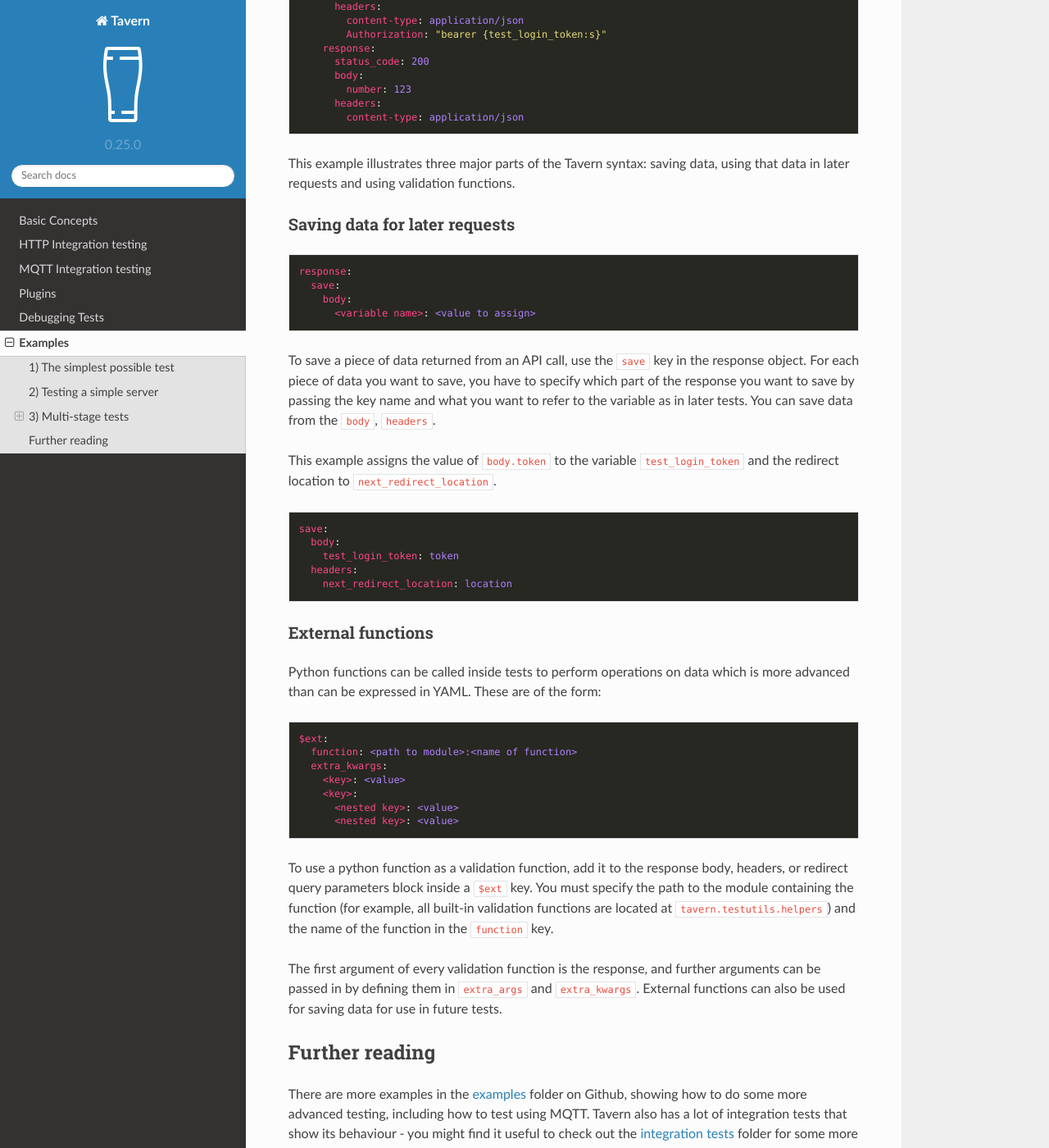
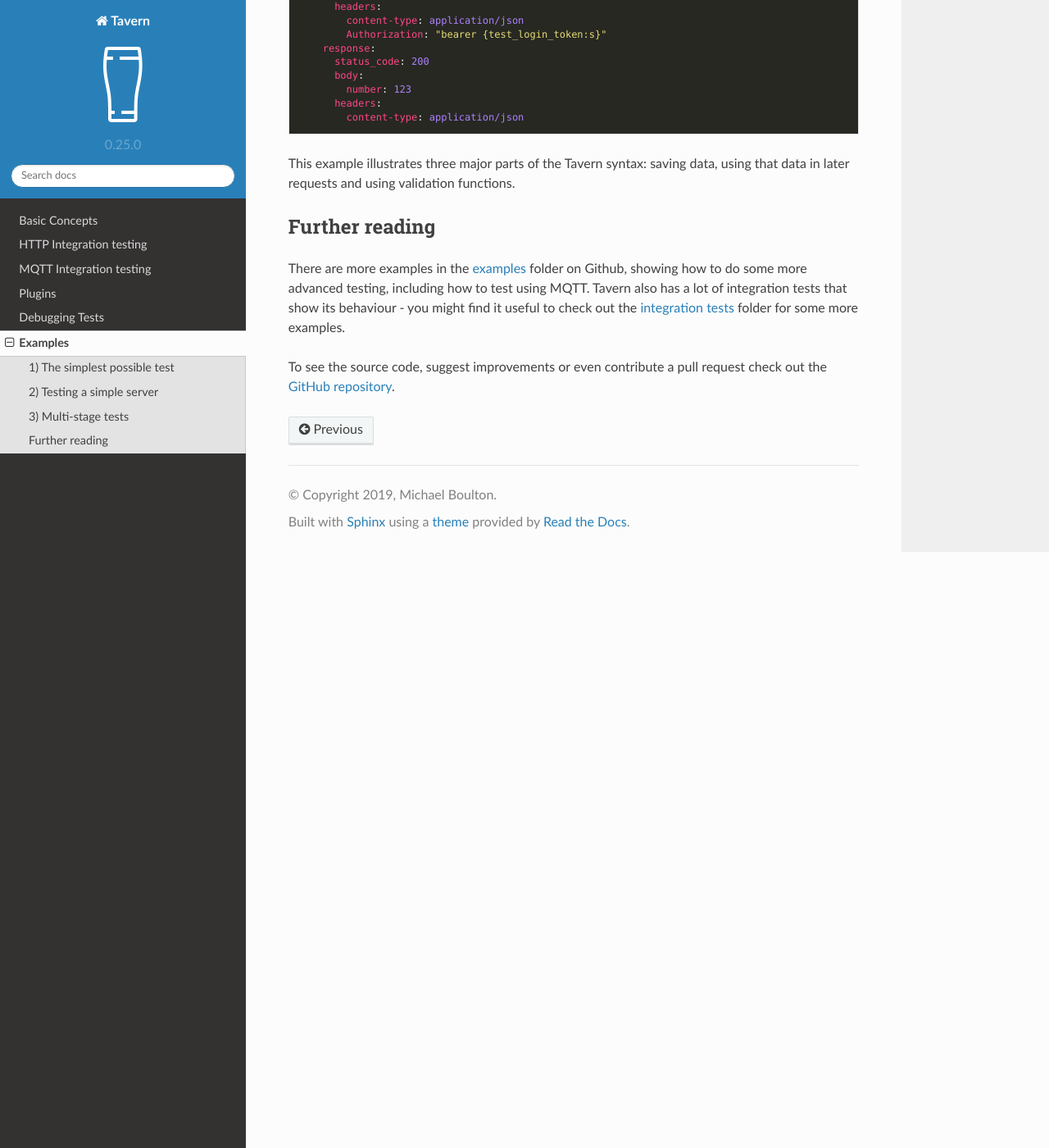
Before and after one commit to taverntesting/tavern, a Sphinx documentation site: the page built from docs/source/examples.md, in a window 1280 px wide and 1400 px high, scrolled down 4642 px. Shown: the whole window at 82% size. Built offline with Sphinx 7.4.7 and the Read the Docs theme 2.0.0, drawn with Linux system fonts in a browser that asks for light colours; formulas are drawn with MathJax 3.

Commit message:
Remove duplicate documentation

````diff
--- a/docs/source/examples.md
+++ b/docs/source/examples.md
@@ -242,52 +242,6 @@ stages:
 
 This example illustrates three major parts of the Tavern syntax: saving data, using that data in later requests and using validation functions.
 
-### Saving data for later requests
-
-```yaml
-response:
-  save:
-    body:
-      <variable name>: <value to assign>
-```
-
-To save a piece of data returned from an API call, use the `save` key in the response object. For each piece of data you want to save, you have to specify which part of the response you want to save by passing the key name and what you want to refer to the variable as in later tests. You can save data from the `body`, `headers`.
-
-This example assigns the value of `body.token` to the variable `test_login_token` and the redirect location to `next_redirect_location`.
-
-```yaml
-save:
-  body:
-    test_login_token: token
-  headers:
-    next_redirect_location: location
-```
-
-### External functions
-
-Python functions can be called inside tests to perform operations on data which
-is more advanced than can be expressed in YAML. These are of the form:
-
-```yaml
-$ext:
-  function: <path to module>:<name of function>
-  extra_kwargs:
-    <key>: <value>
-    <key>:
-      <nested key>: <value>
-      <nested key>: <value>
-```
-
-To use a python function as a validation function, add it to the response body,
-headers, or redirect query parameters block inside a `$ext` key. You must
-specify the path to the module containing the function (for example, all
-built-in validation functions are located at `tavern.testutils.helpers`) and the
-name of the function in the `function` key.
-
-The first argument of every validation function is the response, and further
-arguments can be passed in by defining them in `extra_args` and `extra_kwargs`.
-External functions can also be used for saving data for use in future tests.
-
 ## Further reading
 
 There are more examples in the [examples](https://github.com/taverntesting/tavern/tree/master/example) folder on Github, showing how to do some more advanced testing, including how to test using MQTT. Tavern also has a lot of integration tests that show its behaviour - you might find it useful to check out the [integration tests](https://github.com/taverntesting/tavern/tree/master/tests/integration) folder for some more examples.
````
